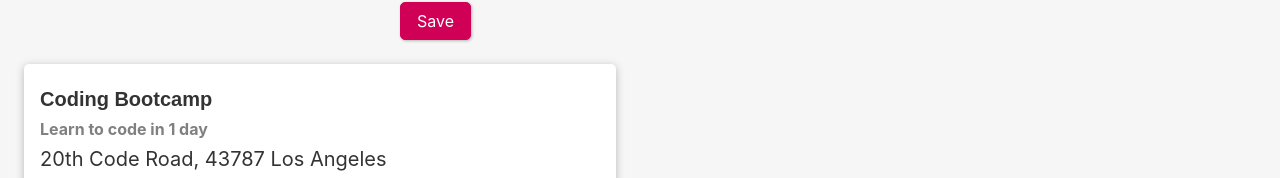
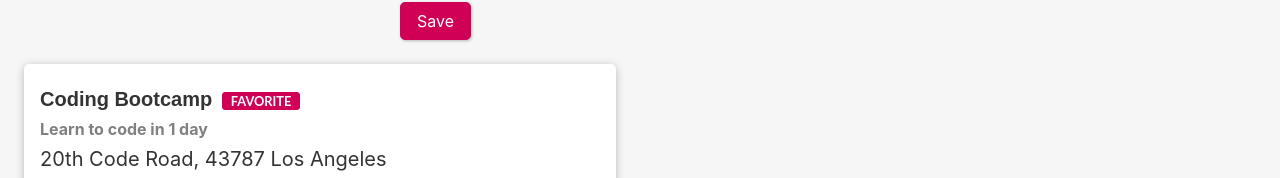
Before and after one commit to federicobaldini/meet-up-frontend, a Svelte app: page / in a window 1280 px wide. Both pictures are taken after a click on the button "Favorite". Shown: the part 623-801 px from the top of the page. Built offline with nearby package versions, Linux system fonts and the light colour scheme.

Commit message:
added Favorite Badge using Slot

```diff
--- a/src/Meetups/MeetupItem.svelte
+++ b/src/Meetups/MeetupItem.svelte
@@ -1,6 +1,7 @@
 <script>
   import { createEventDispatcher } from "svelte";
   import Button from "../UI/Button.svelte";
+  import Badge from "../UI/Badge.svelte";
 
   export let id;
   export let title;
@@ -16,7 +17,14 @@
 
 <article>
   <header>
-    <h1>{title}</h1>
+    <h1>
+      {title}
+      {#if isFavorite}
+        <Badge>
+          FAVORITE
+        </Badge>
+      {/if}
+    </h1>
     <h2>{subtitle}</h2>
     <p>{address}</p>
   </header>
@@ -30,6 +38,7 @@
     <Button href="mailto:{email}" caption="Contact" />
     <Button
       mode="outline"
+      color={isFavorite ? null : "success"}
       caption="{isFavorite ? 'Unfavorite' : 'Favorite'}"
       on:click={() => dispatch("togglefavorite", id)}
     />
--- /dev/null
+++ b/src/UI/Badge.svelte
@@ -0,0 +1,21 @@
+<script>
+
+</script>
+
+<span>
+  <slot />
+</span>
+
+<style>
+  span {
+    display: inline-block;
+    margin: 0 0.25rem;
+    border-radius: 3px;
+    border: 1px solid #cf0056;
+    background: #cf0056;
+    color: white;
+    padding: 0 0.5rem;
+    font-family: 'Lato', sans-serif;
+    font-size: 0.8rem;
+  }
+</style>
--- a/src/UI/Button.svelte
+++ b/src/UI/Button.svelte
@@ -3,12 +3,13 @@
   export let caption;
   export let href = null;
   export let mode = null;
+  export let color = null;
 </script>
 
 {#if href}
   <a class={mode} {href}>{caption}</a>
 {:else}
-  <button class={mode} {type} on:click>{caption}</button>
+  <button class="{mode} {color}" {type} on:click>{caption}</button>
 {/if}
 
 <style>
```
Also changed, not shown: public/build/bundle.css, public/build/bundle.js, 1 other file (tests, documents, lock files or other folders).
